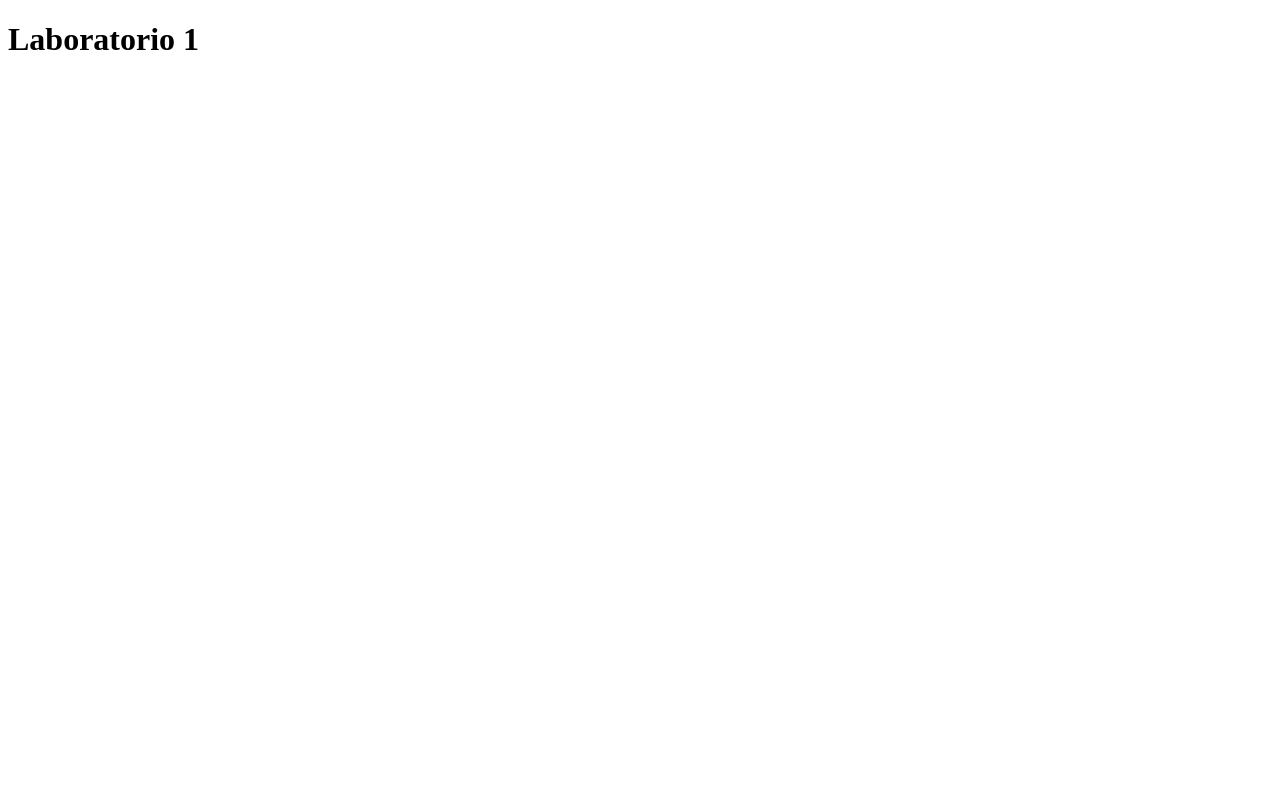
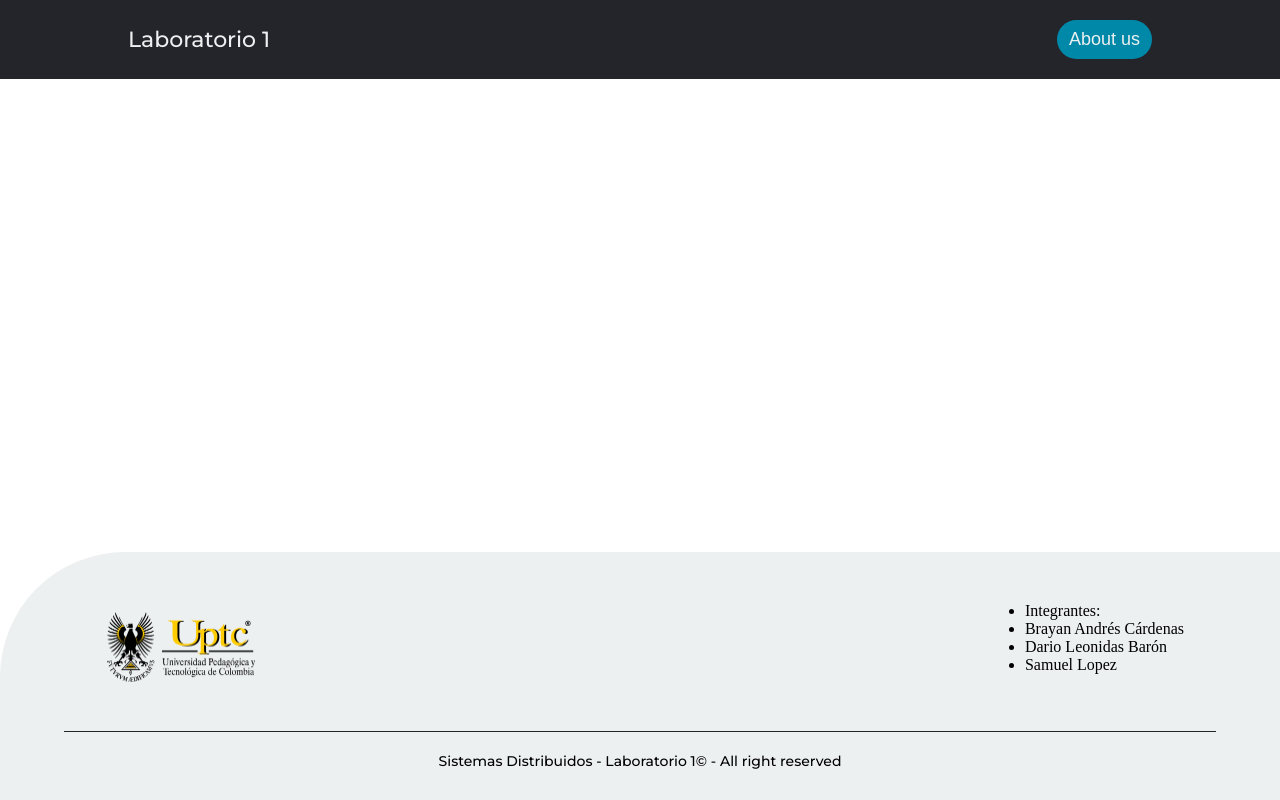
Before and after one commit to drox13/SD-lab1-middleware, a website: page public/index.html in a window 1280 px wide. Drawn offline with Linux system fonts and the light colour scheme.

Commit message:
Se crea la plantilla para el header y el footer de los labs

```diff
--- a/public/index.html
+++ b/public/index.html
@@ -4,9 +4,29 @@
     <meta charset="UTF-8">
     <meta http-equiv="X-UA-Compatible" content="IE=edge">
     <meta name="viewport" content="width=device-width, initial-scale=1.0">
+    <link rel="stylesheet" href="style.css">
     <title>Document</title>
 </head>
 <body>
-    <h1>Laboratorio 1</h1>
+    <header>
+        <h2>Laboratorio 1</h2>
+        <a href="#"><button class="btn__aboutUs">About us</button></a>
+    </header>
+
+    <footer>
+        <div class="row">
+            <div class="col">
+                <img src="./images/uptc.png" class="logo">
+            </div>
+            <ul>
+                <li>Integrantes:</li>
+                <li>Brayan Andrés Cárdenas</li>
+                <li>Dario Leonidas Barón</li>
+                <li>Samuel Lopez</li>
+            </ul>
+        </div>
+        <hr>
+        <p class="copyright">Sistemas Distribuidos - Laboratorio 1<span>&copy;</span> - All right reserved</p>
+    </footer>
 </body>
 </html>
--- a/public/style.css
+++ b/public/style.css
@@ -0,0 +1,80 @@
+@import url('https://fonts.googleapis.com/css2?family=Montserrat:wght@500&display=swap');
+
+* {
+    box-sizing: border-box;
+    margin: 0;
+    padding: 0;
+}
+
+h2 {
+    font-family: 'Montserrat', sans-serif;
+    font-weight: 500;
+    font-size: 22px;
+    color: #edf0f1;
+    text-decoration: none;
+}
+
+header {
+    display: flex;
+    justify-content: space-between;
+    align-items: center;
+    padding: 20px 10%;
+    background-color: #24252a;
+}
+
+.btn__aboutUs {
+    padding: 9px 12px;
+    font-size: 18px;
+    color: #edf0f1;
+    background-color: rgba(0, 136, 169, 1);
+    border: none;
+    border-radius: 50px;
+    cursor: pointer;
+    transition: all 0.3s ease 0s;
+}
+
+.btn__aboutUs:hover {
+    background-color: rgba(0, 136, 169, 0.8);
+}
+
+footer {
+    width: 100%;
+    position: absolute;
+    bottom: 0;
+    background-color: #edf0f1;
+    padding: 50px 0 30px;
+    border-top-left-radius: 125px;
+}
+
+.row {
+    width: 85%;
+    margin: auto;
+    display: flex;
+    flex-wrap: wrap;
+    align-items: flex-start;
+    justify-content: space-between;
+}
+
+.col {
+    flex-basis: 25%;
+    padding: 10px;
+}
+
+.logo {
+    width: 150px;
+    margin-bottom: 15px;
+}
+
+hr {
+    width: 90%;
+    border: 0;
+    border-bottom: 1px solid #24252a;
+    margin: 20px auto;
+}
+
+.copyright {
+    text-align: center;
+    font-family: 'Montserrat', sans-serif;
+    font-weight: 500;
+    font-size: 14px;
+}
```
Also changed, not shown: public/images/uptc.png (added).
